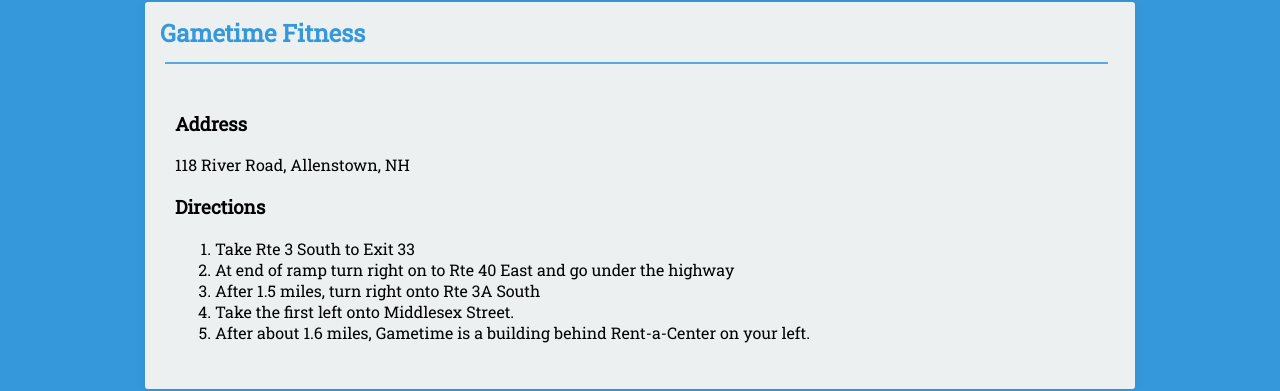
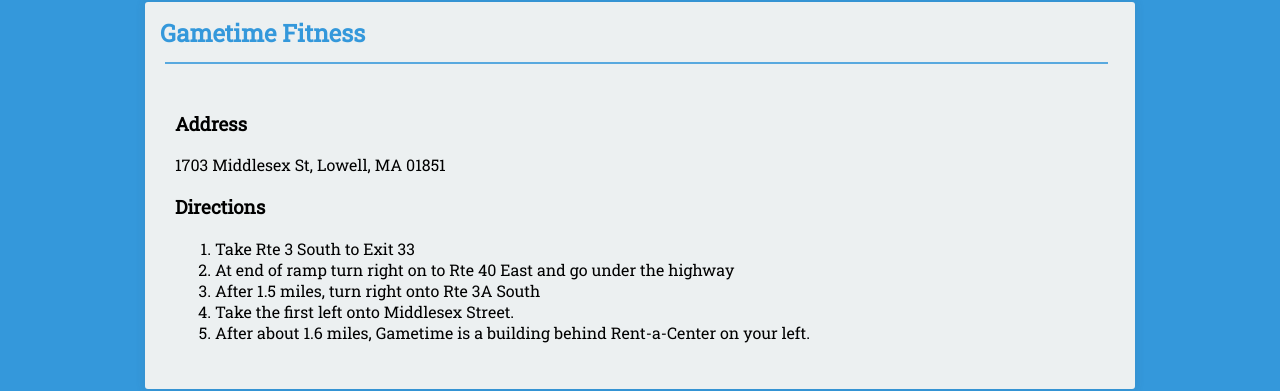
Before and after one commit to seanmerrow/ecf, a Jekyll site: the page built from fields/gametime.md, in a window 1280 px wide. Shown: the part 98-489 px from the top of the page. Built offline with Jekyll 4.4.1, drawn with Linux system fonts in a browser that asks for light colours; nearby versions of some CDN libraries.

Commit message:
Update gametime.md

```diff
--- a/fields/gametime.md
+++ b/fields/gametime.md
@@ -5,7 +5,7 @@ description: Gametime Fitness Center
 excerpt: "Gametime Fitness Center"
 ---
 ### Address
-118 River Road, Allenstown, NH
+1703 Middlesex St, Lowell, MA 01851
 
 ### Directions
 1. Take Rte 3 South to Exit 33
```
